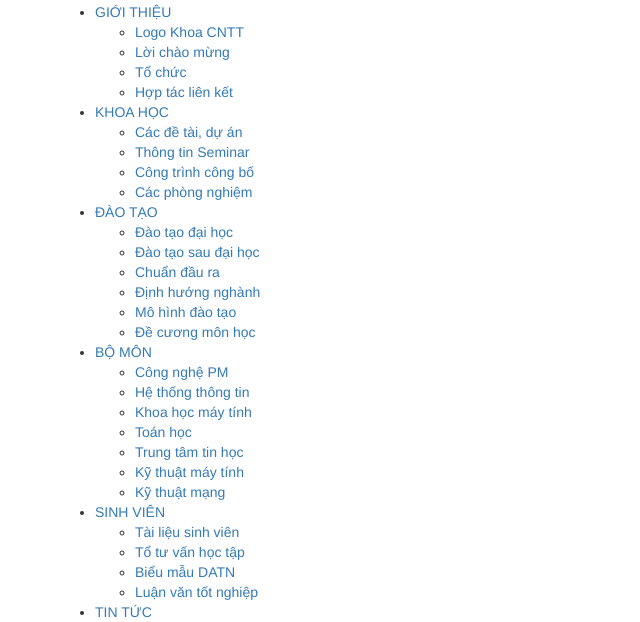
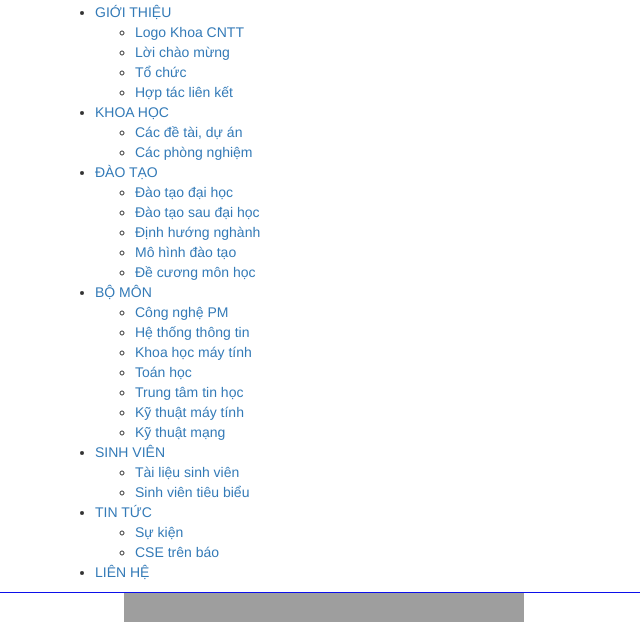
Before and after one commit to daocutam/btlweb, a PHP site: page /logo_khoa.php in a window 1280 px wide. Shown: the part 714-1336 px from the top of the page, without its empty margins (0-640 px from the left). Run offline with PHP 8.4, Linux system fonts and the light colour scheme; some libraries are stand-ins or nearby versions; grey boxes are pictures that could not be loaded.

Commit message:
cập nhập.

```diff
--- a/admin/Views/article/index.php
+++ b/admin/Views/article/index.php
@@ -69,8 +69,8 @@ $arr = $conn->query($sql);
                         </div>
                         <div class="row pb-2">
                             <div class="col-md-12 col-sm-12 col-12">
-                                <label>Nội dung</label>
-                                <textarea class="form-control" id="content" name="content" placeholder="Nội dung"></textarea>
+                                <label>Cấp đề tài</label>
+                                <input class="form-control" id="content" name="content" placeholder="Cấp đề tài" />
                             </div>
                         </div>
                         <div class="row">
--- a/admin/controller/article/deleteArticle.php
+++ b/admin/controller/article/deleteArticle.php
@@ -9,6 +9,7 @@ if (isset($_POST['id'])) {
         } else {
             echo 0;
         }
+    }
 } else {
     echo 0;
 }
--- a/admin/controller/article/loadListArticle.php
+++ b/admin/controller/article/loadListArticle.php
@@ -19,7 +19,7 @@ if ($result->num_rows > 0) {
         <tr>
             <th>Mã bài báo</th>
             <th>Tiêu đề</th>
-            <th>Nội dung</th>
+            <th>Cấp đề tài</th>
             <th>Ngày đăng</th>
             <th></th>
         </tr>
--- a/admin/controller/article/loadinfoArticle.php
+++ b/admin/controller/article/loadinfoArticle.php
@@ -36,7 +36,7 @@ if (isset($_POST['id']) && $_POST['id'] != "") {
                             </div>
                         </div>
                         <div class="row">
-                            <label class="col-md-5 col-sm-5 col-5">Nội dung</label><br />
+                            <label class="col-md-5 col-sm-5 col-5">Cấp đề tài</label><br />
                             <div class="col-md-5 col-sm-5 col-5 text-center">
                                 <p class="text-center">' . $row['content'] . '</p>
                             </div>
--- a/admin/public/templates/js/ajax.js
+++ b/admin/public/templates/js/ajax.js
@@ -752,7 +752,7 @@ function loadinfoArticle($id) {
 function deleteArticle($id) {
     $.ajax({
         type: 'POST',
-        url: '../../../../btlweb/admin/controller/article/deleteArticle.php',
+        url: '../../../../../btlweb/admin/controller/article/deleteArticle.php',
         data: { id: $id },
         success: function (result) {
             if (result == 1) {
--- a/dhtl/menu_header.php
+++ b/dhtl/menu_header.php
@@ -1,11 +1,11 @@
 <div class="container-fluid" style=" border-bottom:1px solid #0c0fea">
     <div class="container">
         <div class="row">
-            <div class="header" >
+            <div class="header">
                 <img src="http://cse.tlu.edu.vn/cse/assets/images/logo.jpg" alt="">
                 <nav>
                     <ul class="navBar">
-                        <li><a href="#" title="TRANG CHỦ">TRANG CHỦ</a></li>
+                        <li><a href="trangchu.php" title="TRANG CHỦ">TRANG CHỦ</a></li>
                         <li>
                             <a href="#" title="GIỚI THIỆU">GIỚI THIỆU</a>
                             <ul class="sub_menu">
@@ -19,8 +19,6 @@
                             <a href="#" title="NGHIÊN CỨU KHOA HỌC"> KHOA HỌC</a>
                             <ul class="sub_menu">
                                 <li><a href="#" title="Các đề tài, dự án">Các đề tài, dự án</a></li>
-                                <li><a href="#" title="Thông tin Seminar">Thông tin Seminar</a></li>
-                                <li><a href="#" title="Công trình công bố">Công trình công bố</a></li>
                                 <li><a href="#" title="Các phòng nghiệm">Các phòng nghiệm</a></li>
                             </ul>
                         </li>
@@ -31,7 +29,6 @@
                             <ul class="sub_menu">
                                 <li><a href="#" title="Đào tạo đại học">Đào tạo đại học</a></li>
                                 <li><a href="#" title="Đào tạo sau đại học">Đào tạo sau đại học</a></li>
-                                <li><a href="#" title="Chuẩn đầu ra">Chuẩn đầu ra</a></li>
                                 <li><a href="#" title="Định hướng nghành">Định hướng nghành </a></li>
                                 <li><a href="#" title="Mô hình đào tạo">Mô hình đào tạo</a></li>
                                 <li><a href="#" title="Đề cương môn học">Đề cương môn học</a></li>
@@ -53,9 +50,7 @@
                             <a href="#" title="SINH VIÊN">SINH VIÊN</a>
                             <ul class="sub_menu">
                                 <li><a href="#" title="Tài liệu sinh viên">Tài liệu sinh viên</a></li>
-                                <li><a href="#" title="Tổ tư vấn học tập">Tổ tư vấn học tập</a></li>
-                                <li><a href="#" title="Biểu mẫu Đồ án tốt nghiệp">Biểu mẫu DATN</a></li>
-                                <li><a href="#" title="Luận văn tốt nghiệp">Luận văn tốt nghiệp</a></li>
+                                <li><a href="#" title="Biểu mẫu Đồ án tốt nghiệp">Sinh viên tiêu biểu</a></li>
                             </ul>
                         </li>
                         <li>
@@ -65,7 +60,7 @@
                                 <li><a href="#" title="CSE trên báo">CSE trên báo</a></li>
                             </ul>
                         </li>
-                        <li>
+                        <!-- <li>
                             <a href="#" title="THÔNG BÁO">THÔNG BÁO</a>
                             <ul class="sub_menu">
                                 <li><a href="#" title="Thông báo">Thông báo</a></li>
@@ -75,7 +70,7 @@
                                 <li><a href="#" title="Học bổng">Học bổng</a></li>
                                 <li><a href="#" title="Thông tin khác">Thông tin khác</a></li>
                             </ul>
-                        </li>
+                        </li> -->
                         <li><a href="#" title="LIÊN HỆ">LIÊN HỆ</a></li>
                     </ul>
                 </nav>
```
Also changed, not shown: admin/Images/axitamin.png (added), admin/Images/dangthithuhien.jpg (added), admin/Images/nguyenthanhtung.jpg (added), admin/Images/thigiacmaytinh.jpg (added).
